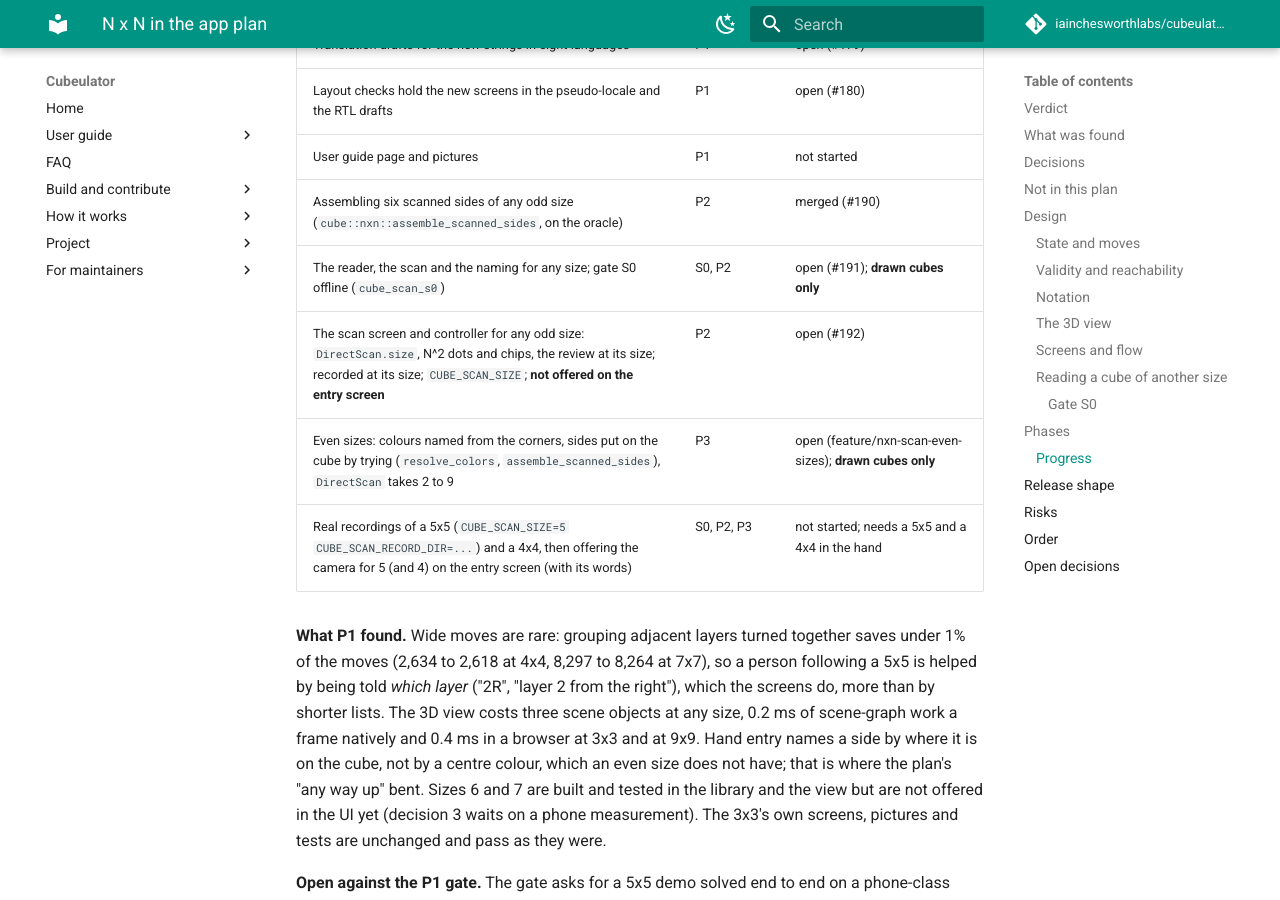
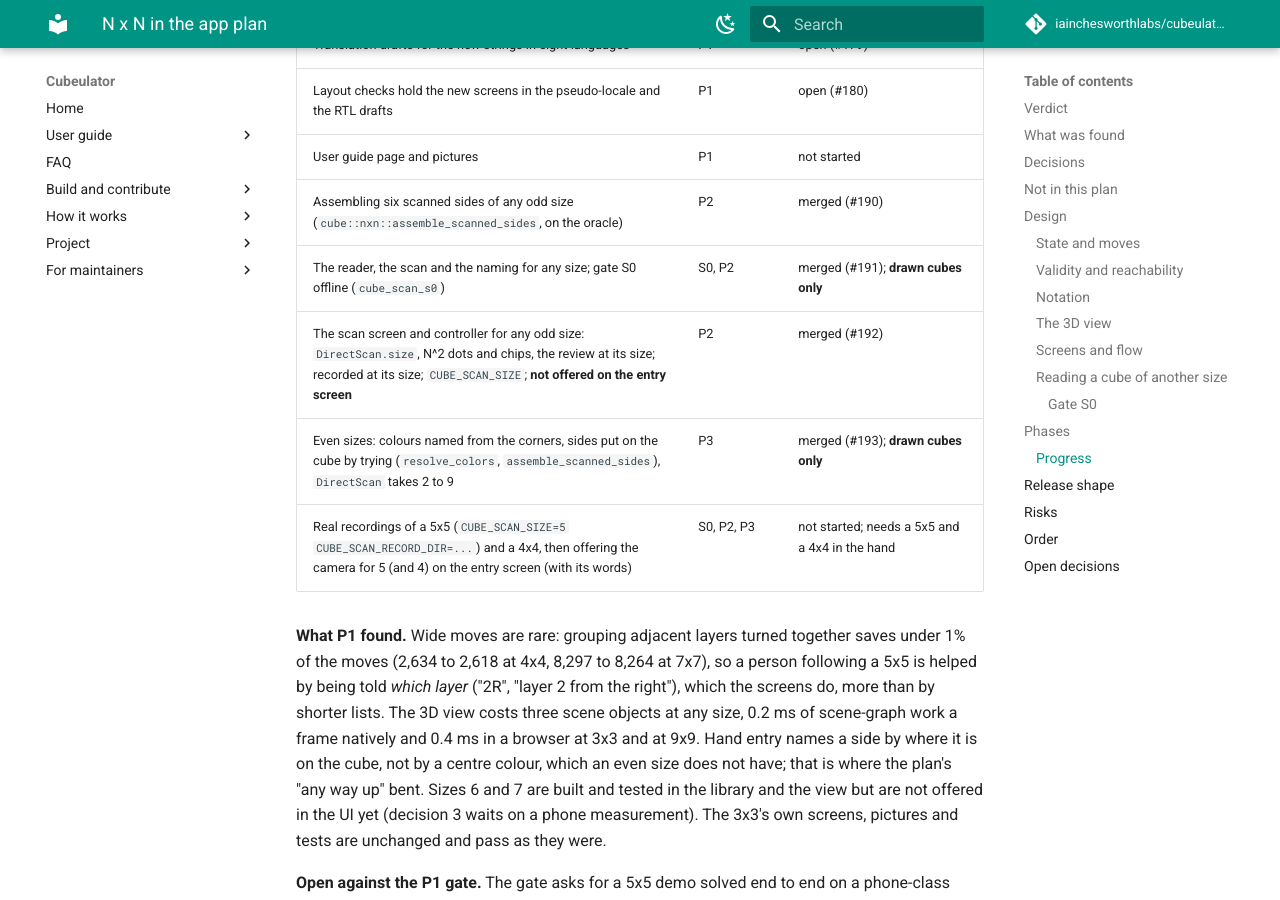
Before and after one commit to iainchesworth/cubeulator, an MkDocs documentation site: the page built from docs/nxn-app-plan.md, in a window 1280 px wide and 900 px high, scrolled down 8857 px. Built offline with MkDocs 1.6.1 and Material for MkDocs 9.7.7, drawn with Linux system fonts in a browser that asks for light colours; comment, search, counter and statistics services are not loaded.

Commit message:
Say in the plan that the scan reader, screen and even sizes have merged

```diff
--- a/docs/nxn-app-plan.md
+++ b/docs/nxn-app-plan.md
@@ -308,9 +308,9 @@ top. Updated as slices land.
 | Layout checks hold the new screens in the pseudo-locale and the RTL drafts | P1 | open (#180) |
 | User guide page and pictures | P1 | not started |
 | Assembling six scanned sides of any odd size (`cube::nxn::assemble_scanned_sides`, on the oracle) | P2 | merged (#190) |
-| The reader, the scan and the naming for any size; gate S0 offline (`cube_scan_s0`) | S0, P2 | open (#191); **drawn cubes only** |
-| The scan screen and controller for any odd size: `DirectScan.size`, N^2 dots and chips, the review at its size; recorded at its size; `CUBE_SCAN_SIZE`; **not offered on the entry screen** | P2 | open (#192) |
-| Even sizes: colours named from the corners, sides put on the cube by trying (`resolve_colors`, `assemble_scanned_sides`), `DirectScan` takes 2 to 9 | P3 | open (feature/nxn-scan-even-sizes); **drawn cubes only** |
+| The reader, the scan and the naming for any size; gate S0 offline (`cube_scan_s0`) | S0, P2 | merged (#191); **drawn cubes only** |
+| The scan screen and controller for any odd size: `DirectScan.size`, N^2 dots and chips, the review at its size; recorded at its size; `CUBE_SCAN_SIZE`; **not offered on the entry screen** | P2 | merged (#192) |
+| Even sizes: colours named from the corners, sides put on the cube by trying (`resolve_colors`, `assemble_scanned_sides`), `DirectScan` takes 2 to 9 | P3 | merged (#193); **drawn cubes only** |
 | Real recordings of a 5x5 (`CUBE_SCAN_SIZE=5 CUBE_SCAN_RECORD_DIR=...`) and a 4x4, then offering the camera for 5 (and 4) on the entry screen (with its words) | S0, P2, P3 | not started; needs a 5x5 and a 4x4 in the hand |
 
 **What P1 found.** Wide moves are rare: grouping adjacent layers turned together
```
